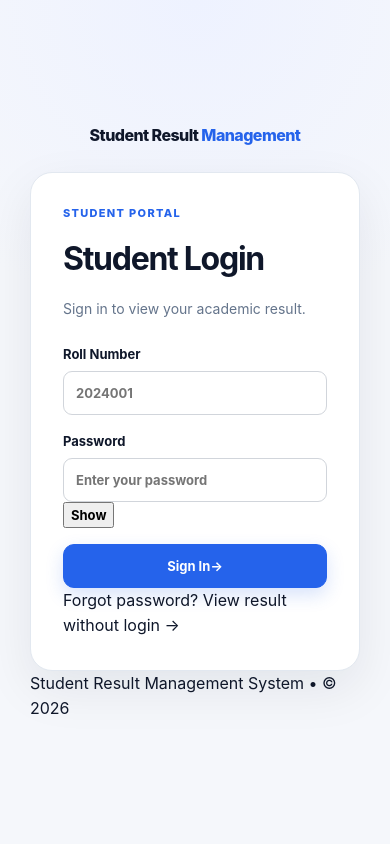
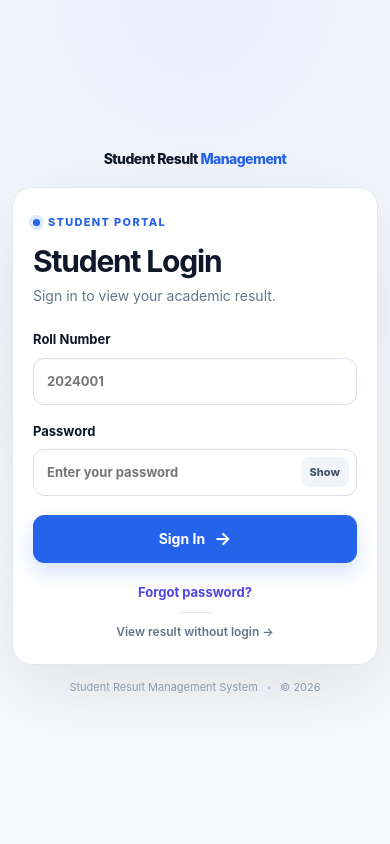
Before and after one commit to rahul-dev-web/Student-result-management-system, a PHP site: page /login.php in a window 390 px wide. Run offline with PHP 8.4, Linux system fonts and the light colour scheme; some libraries are stand-ins or nearby versions.

Commit message:
Polish student login visual design and responsive states

```diff
--- a/login.php
+++ b/login.php
@@ -34,6 +34,59 @@ if ($_SERVER['REQUEST_METHOD'] === 'POST') {
     <meta name="description" content="Student portal login for the Student Result Management System.">
     <title>Student Login | Student Result Management System</title>
     <link rel="stylesheet" href="assets/css/style.css">
+    <style>
+        .student-login-page{padding:28px 16px;background:radial-gradient(circle at 50% 0%,#e9efff 0,#f5f7fb 36%,#f8fafc 100%)}
+        .student-login-shell{width:min(440px,100%)}
+        .auth-brand{font-size:16px;letter-spacing:-.04em;transition:opacity .2s ease}
+        .auth-brand:hover{opacity:.78}
+        .student-login-card{padding:34px 32px 28px;border-radius:24px;box-shadow:0 24px 70px rgba(15,23,42,.10);animation:login-card-in .35s ease both}
+        .student-login-heading{text-align:left}
+        .auth-eyebrow{display:flex;align-items:center;gap:8px;margin-bottom:14px}
+        .auth-eyebrow-dot{width:7px;height:7px;border-radius:50%;background:var(--primary);box-shadow:0 0 0 4px #dbeafe;flex:0 0 auto}
+        .student-login-card h1{font-size:34px;line-height:1.08;margin-bottom:7px}
+        .student-login-card .muted{margin:0;font-size:14px;line-height:1.55}
+        .student-login-form{margin-top:26px!important}
+        .student-login-form label{margin-bottom:18px}
+        .student-login-form input{height:46px;margin-top:8px;border-radius:11px;border-color:#d7dee9;padding:11px 13px;transition:border-color .2s ease,box-shadow .2s ease,background .2s ease}
+        .student-login-form input:hover{border-color:#b8c4d5}
+        .student-login-form input:focus{border-color:#6366f1;box-shadow:0 0 0 4px #eef2ff;background:#fff}
+        .password-field{display:block;position:relative;margin-top:8px}
+        .password-field input{margin-top:0;padding-right:66px}
+        .password-toggle{position:absolute;right:8px;top:50%;transform:translateY(-50%);border:0;background:#f1f5f9;color:#475569;border-radius:8px;padding:6px 9px;font-size:11px;font-weight:800;cursor:pointer;min-height:30px}
+        .password-toggle:hover{background:#e2e8f0;color:#0f172a}
+        .password-toggle:focus-visible{outline:2px solid #93c5fd;outline-offset:2px}
+        .student-login-submit{height:47px;border-radius:11px;font-size:14px;gap:9px;margin-top:3px;box-shadow:0 9px 22px rgba(37,99,235,.20)}
+        .student-login-submit:hover{transform:translateY(-1px);box-shadow:0 12px 26px rgba(37,99,235,.24)}
+        .student-login-submit:disabled{cursor:wait;opacity:.8;transform:none}
+        .submit-arrow{font-size:18px;line-height:1;transition:transform .2s ease}
+        .student-login-submit:not(:disabled):hover .submit-arrow{transform:translateX(2px)}
+        .student-login-submit.is-loading .submit-arrow:after{content:'•••';font-size:12px;letter-spacing:1px}
+        .auth-error{display:flex;align-items:center;gap:9px;margin:20px 0 0;padding:10px 12px;border-radius:11px}
+        .alert-icon{width:19px;height:19px;border-radius:50%;display:inline-flex;align-items:center;justify-content:center;background:#fee2e2;font-size:11px;font-weight:900;flex:0 0 auto}
+        .student-login-links{display:flex;flex-direction:column;align-items:center;gap:9px;margin-top:21px;font-size:13px}
+        .student-login-links a{color:var(--accent);font-weight:700;transition:color .2s ease}
+        .student-login-links a:hover{color:var(--primary-dark);text-decoration:underline;text-underline-offset:3px}
+        .login-divider{width:32px;height:1px;background:var(--line);margin:1px 0}
+        .student-login-links a:last-child{font-size:12px;color:#64748b;font-weight:600}
+        .student-login-links a:last-child:hover{color:var(--primary)}
+        .auth-footer{text-align:center;color:#94a3b8;font-size:11px;margin-top:18px}
+        .auth-footer span{padding:0 5px;color:#cbd5e1}
+        @keyframes login-card-in{from{opacity:0;transform:translateY(8px)}to{opacity:1;transform:translateY(0)}}
+        @media(max-width:600px){
+            .student-login-page{padding:18px 12px}
+            .student-login-shell{width:100%}
+            .auth-brand{font-size:14px;margin-bottom:18px!important}
+            .student-login-card{padding:26px 20px 23px;border-radius:20px}
+            .student-login-card h1{font-size:30px}
+            .student-login-form{margin-top:23px!important}
+            .student-login-form label{margin-bottom:16px}
+            .student-login-form input{height:47px}
+            .student-login-submit{height:48px}
+            .student-login-links{margin-top:19px}
+            .auth-footer{margin-top:14px}
+        }
+        @media(prefers-reduced-motion:reduce){.student-login-card{animation:none}.student-login-submit,.submit-arrow{transition:none}}
+    </style>
 </head>
 <body class="auth-page student-login-page">
     <main class="auth-shell student-login-shell">
```
